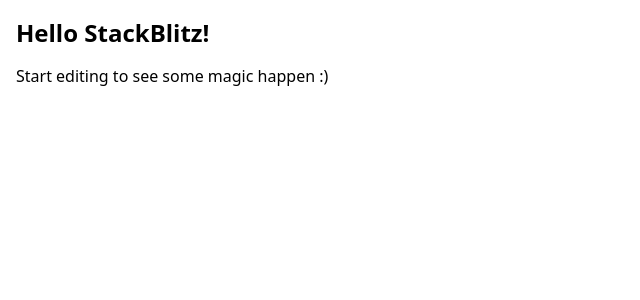
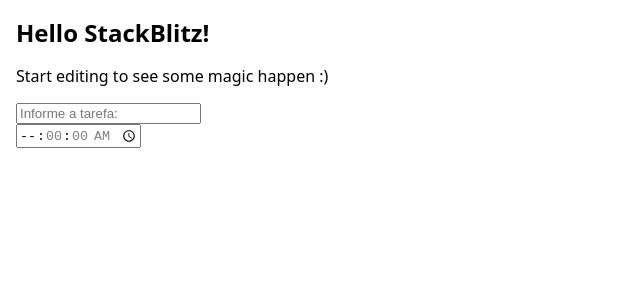
Before and after one commit to Julian0liveira/stackblitz, a React (Create React App) app: page / in a window 1280 px wide. Shown: the top 300 px of the page, without its empty margins (0-640 px from the left). Built offline with nearby package versions, Linux system fonts and the light colour scheme.

Commit message:
1 file modified

```diff
--- a/src/App.tsx
+++ b/src/App.tsx
@@ -1,12 +1,17 @@
 import { FC } from 'react';
-
 import './style.css';
+import Formulario from './componentes/formulario/formulario';
 
 export const App: FC<{ name: string }> = ({ name }) => {
   return (
-    <div>
-      <h1>Hello {name}!</h1>
-      <p>Start editing to see some magic happen :)</p>
-    </div>
+    <>
+      <div>
+        <h1>Hello {name}!</h1>
+        <p>Start editing to see some magic happen :)</p>
+      </div>
+      <div>
+        <Formulario />
+      </div>
+    </>
   );
 };
```
